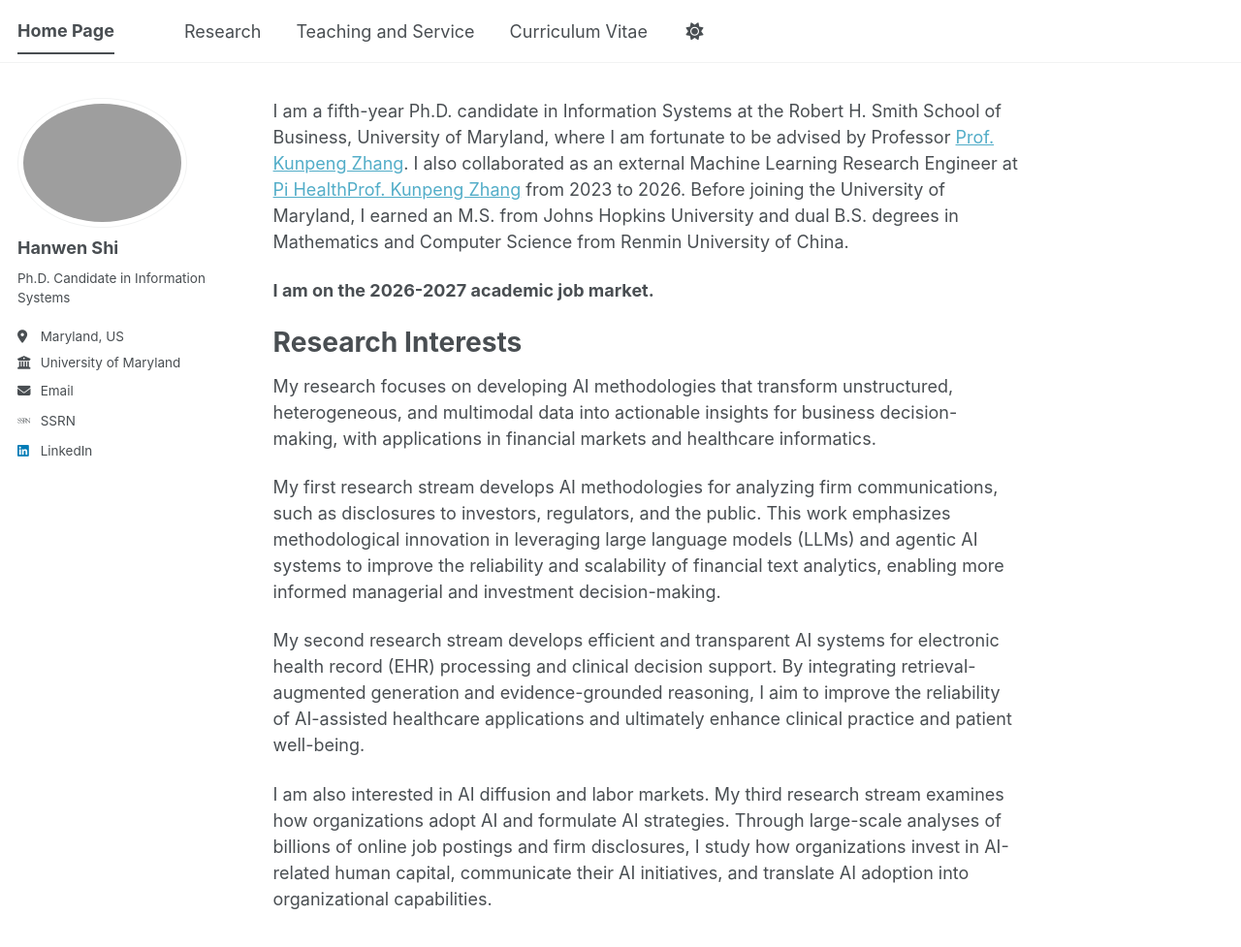
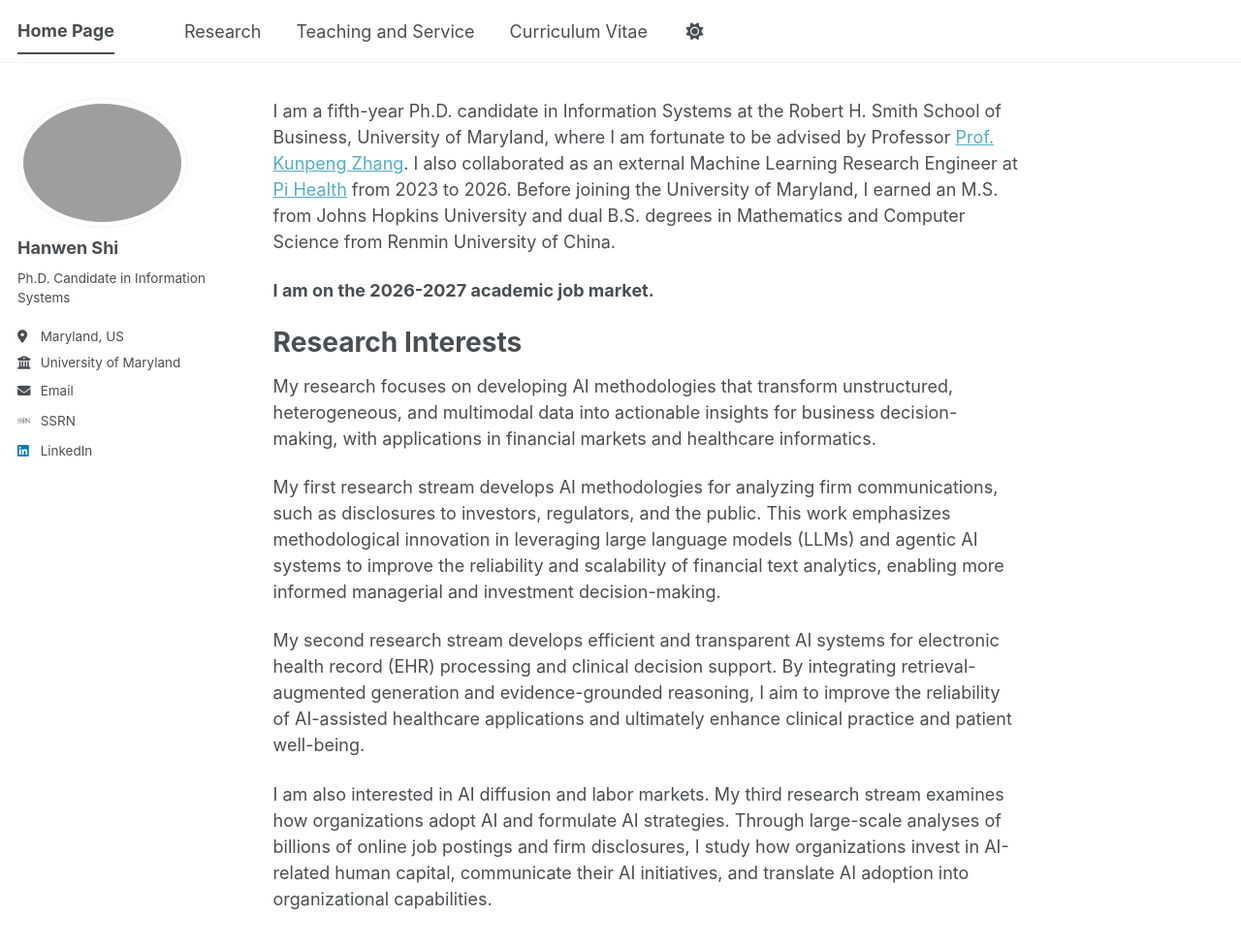
Before and after one commit to FrankieShih/frankieshih.github.io, a Jekyll site: the page built from _pages/about.md, in a window 1280 px wide and 1146 px high. Shown: the top 977 px of the window at 97% size. Built offline with Jekyll 4.4.1, drawn with Linux system fonts in a browser that asks for light colours; some web fonts are replaced; a script bundle is joined from its source files by our own code; library files that are not in the unit come from our copies.

Commit message:
Fix link formatting for Pi Health in about.md
Corrected the link formatting for Pi Health in the about page.

```diff
--- a/_pages/about.md
+++ b/_pages/about.md
@@ -7,7 +7,7 @@ redirect_from:
   - /about.html
 ---
 
-I am a fifth-year Ph.D. candidate in Information Systems at the Robert H. Smith School of Business, University of Maryland, where I am fortunate to be advised by Professor [Prof. Kunpeng Zhang](https://kpzhang.github.io/). I also collaborated as an external Machine Learning Research Engineer at [Pi HealthProf. Kunpeng Zhang](https://www.pihealth.ai//) from 2023 to 2026. Before joining the University of Maryland, I earned an M.S. from Johns Hopkins University and dual B.S. degrees in Mathematics and Computer Science from Renmin University of China.
+I am a fifth-year Ph.D. candidate in Information Systems at the Robert H. Smith School of Business, University of Maryland, where I am fortunate to be advised by Professor [Prof. Kunpeng Zhang](https://kpzhang.github.io/). I also collaborated as an external Machine Learning Research Engineer at [Pi Health](https://www.pihealth.ai//) from 2023 to 2026. Before joining the University of Maryland, I earned an M.S. from Johns Hopkins University and dual B.S. degrees in Mathematics and Computer Science from Renmin University of China.
 
 **I am on the 2026-2027 academic job market.**
 
```
